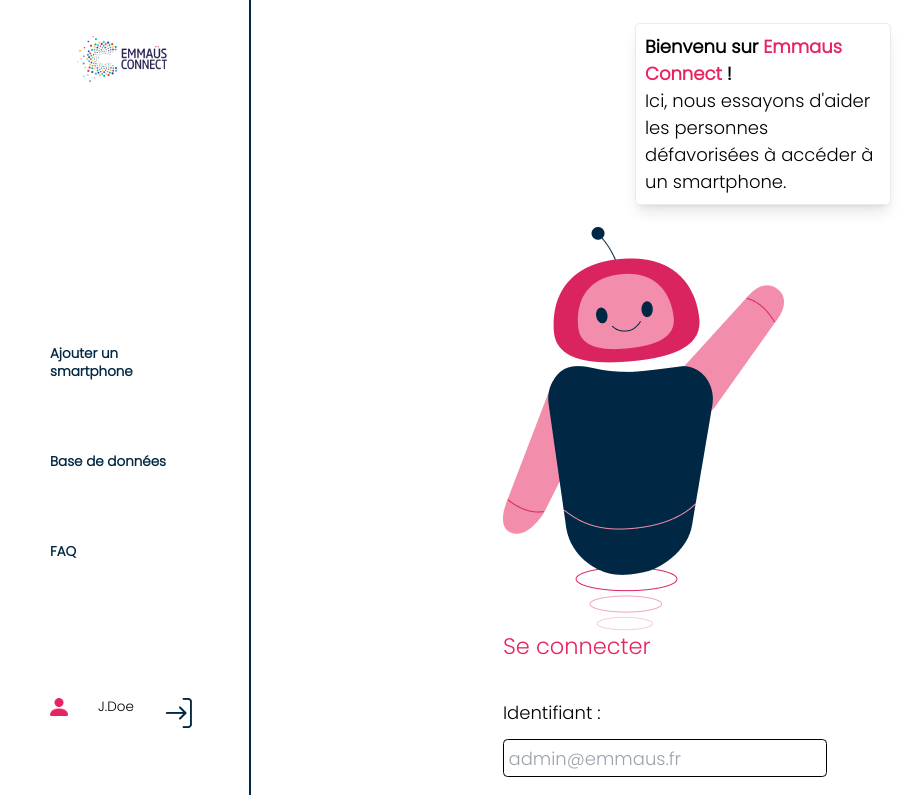
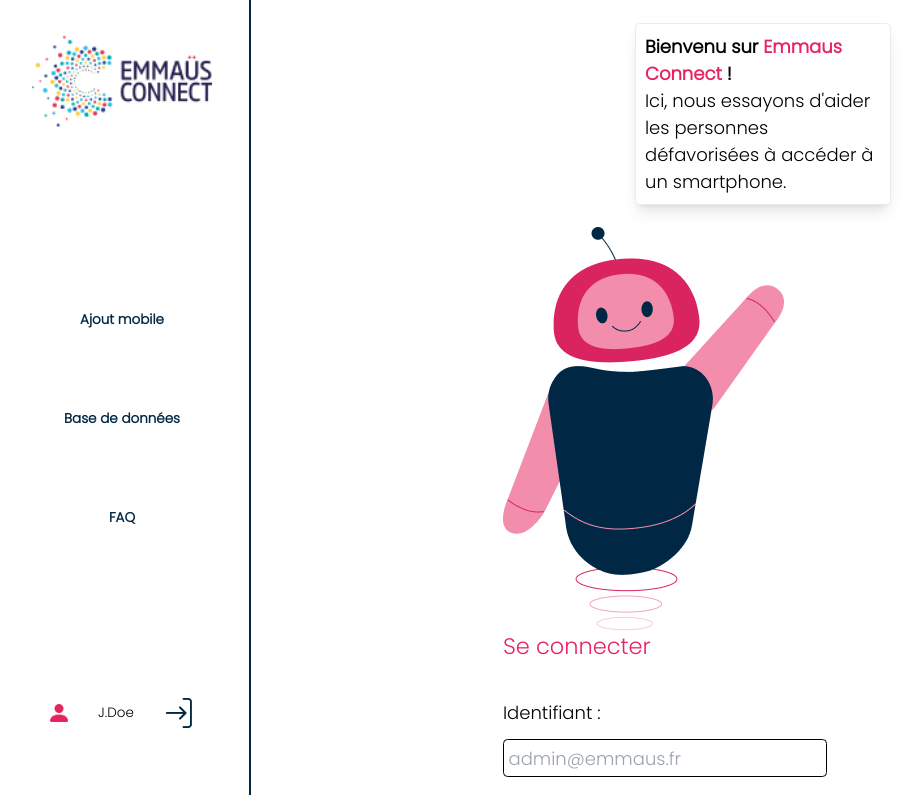
Before and after one commit to SbirLobo/cookiesarmy, a React (Vite) app in the folder frontend/: page / in a window 1280 px wide. Shown: the top 795 px of the page, without its empty margins (5-927 px from the left). Built offline with nearby package versions, Linux system fonts and the light colour scheme.

Commit message:
navbar hotfix

```diff
--- a/frontend/src/components/Navbar.jsx
+++ b/frontend/src/components/Navbar.jsx
@@ -2,29 +2,35 @@
 
 function Navbar() {
   return (
-    <div className="navbar flex w-[25%] flex-row">
+    <div className="flex w-[25%] flex-row max-lg:hidden">
       <div className="flex w-full flex-col justify-between items-center border-r-[2px] border-primary">
         <div className="">
           <Link to="/home">
             <img
               src="../src/assets/logo.png"
               alt="logo"
-              className="w-[5rem] mt-8"
+              className="mt-8 w-40"
             />
           </Link>
         </div>
-        <div className="mt-[10rem] w-[8rem] text-primary font-semibold">
-          <Link to="/enregistrer1">
-            <h2 className="mb-[4rem] text-xs">Ajouter un smartphone</h2>
+        <div className="w-[8rem] text-primary h-1/3 flex flex-col items-center justify-around gap-4 font-semibold">
+          <Link to="/enregistrer1" className="w-full text-center">
+            <h2 className="text-xs py-3 p-1 my-4 hover:text-primary hover:bg-tertiary hover:rounded-full">
+              Ajout mobile
+            </h2>
           </Link>
-          <Link to="/TableauSmartphones">
-            <h2 className="mb-[4rem] text-xs">Base de données</h2>
+          <Link to="/TableauSmartphones" className="w-full text-center">
+            <h2 className="text-xs py-3 p-1 my-4 hover:text-quinary hover:bg-secondary hover:rounded-full">
+              Base de données
+            </h2>
           </Link>
-          <Link to="/FAQ">
-            <h2 className="text-xs">FAQ</h2>
+          <Link to="/FAQ" className="w-full text-center">
+            <h2 className="text-xs py-3 p-1 my-4 hover:text-primary hover:bg-quaternary hover:rounded-full">
+              FAQ
+            </h2>
           </Link>
         </div>
-        <div className="flex w-[8rem] justify-between mt-[3rem] mb-[4rem]">
+        <div className="flex w-[8rem] justify-between items-center mb-[4rem]">
           <img
             src="../src/assets/Vector.png"
             alt="vector"
```
